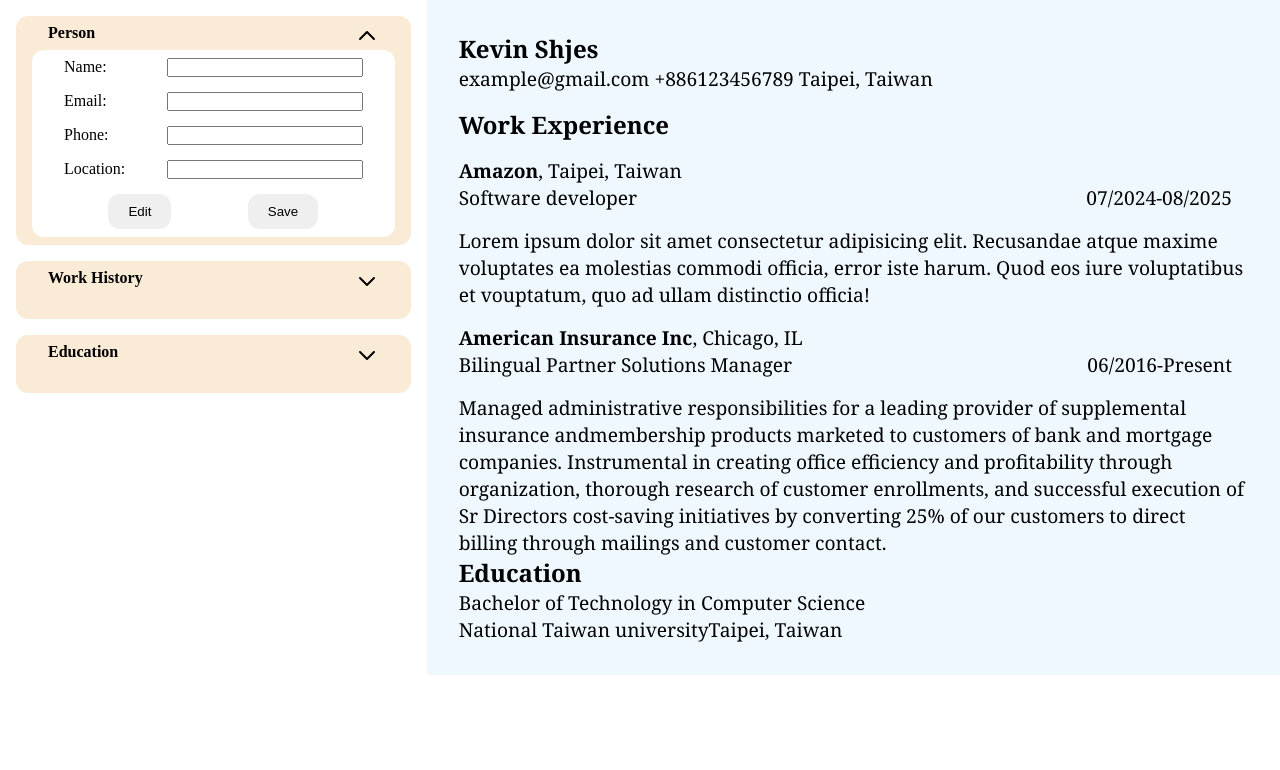
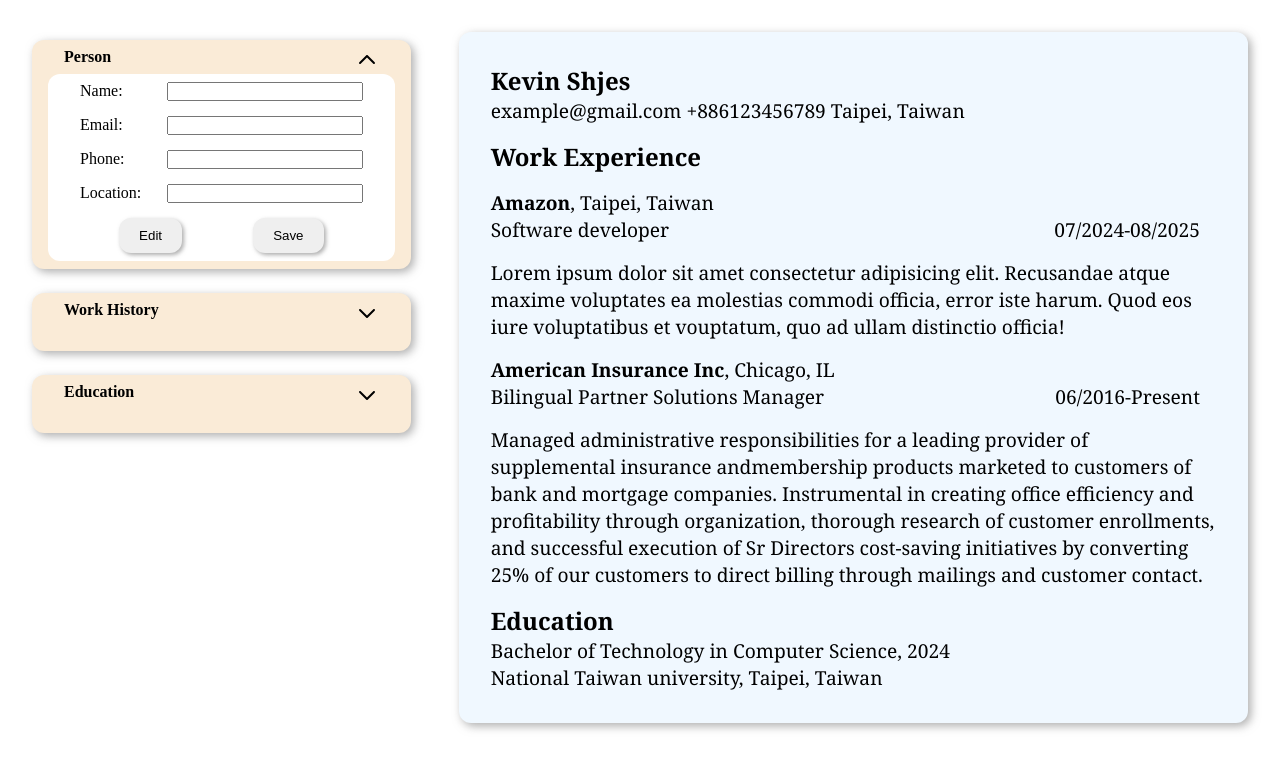
Before and after one commit to Sheepnore/TOP-ResumeGenerator, a React (Vite) app: page / in a window 1280 px wide. Shown: the top 770 px of the page. Built offline with nearby package versions, Linux system fonts and the light colour scheme.

Commit message:
some style changes in userinput and resume template

```diff
--- a/src/App.css
+++ b/src/App.css
@@ -16,12 +16,18 @@ body{
 
 .inputSection{
   grid-area: 1/1/2/2;
+  margin-left: 1rem;
+  margin-top: 1rem;
 }
 
 .template{
+  align-self: start;
   grid-area: 1/2/2/3;
   font-family: Georgia, 'Times New Roman', Times, serif;
   font-size: 1.2rem;
   background-color: aliceblue;
   padding: 2rem;
+  margin: 2rem;
+  border-radius: 12px;
+  filter: drop-shadow(3px 3px 5px rgba(147, 147, 147, 0.757));
 }
--- a/src/assets/data.js
+++ b/src/assets/data.js
@@ -27,7 +27,7 @@ export const educational = [
   {
     entryId: crypto.randomUUID(),
     degree: "Bachelor of Technology in Computer Science",
-    graduateYear: "07/2024",
+    graduateYear: "2024",
     university: "National Taiwan university",
     location: "Taipei, Taiwan",
   },
--- a/src/components/Education.jsx
+++ b/src/components/Education.jsx
@@ -86,7 +86,7 @@ export default function Education({ education, setEducation }) {
           />
         </div>
 
-        <div className="createEducation">
+        <div className="buttons">
           <button
             className="createEducation button"
             onClick={() => {
--- a/src/components/EducationEntryCard.jsx
+++ b/src/components/EducationEntryCard.jsx
@@ -1,6 +1,8 @@
+import "../styles/EducationEntryCard.css";
+
 export default function EducationEntryCard({
   degree,
-  graduated,
+  graduateYear,
   university,
   location,
 }) {
@@ -8,10 +10,12 @@ export default function EducationEntryCard({
     <>
       <div className="degree-info">
         <span className="degree">{degree}</span>
-        <span className="graduated">{graduated}</span>
+        {", "}
+        <span className="graduated">{graduateYear}</span>
       </div>
       <div className="university-info">
         <span className="university">{university}</span>
+        {", "}
         <span className="uni-location">{location}</span>
       </div>
     </>
--- a/src/components/ResumeTemplate.jsx
+++ b/src/components/ResumeTemplate.jsx
@@ -33,7 +33,7 @@ export default function ResumeTemplate({ person, education, work }) {
           <EducationEntryCard
             key={entry.entryId}
             degree={entry.degree}
-            graduated={entry.graduated}
+            graduateYear={entry.graduateYear}
             university={entry.university}
             location={entry.location}
           ></EducationEntryCard>
--- /dev/null
+++ b/src/styles/EducationEntryCard.css
@@ -0,0 +1,3 @@
+.education .university-info .university{
+
+}
--- a/src/styles/Personal.css
+++ b/src/styles/Personal.css
@@ -9,6 +9,7 @@
   border: none;
   cursor: pointer;
   transition: all 300ms ease;
+  filter: drop-shadow(2px 2px 2px rgba(147, 147, 147, 0.757));
 }
 
 .user-input .input-section .buttons button:hover{
--- a/src/styles/ResumeTemplate.css
+++ b/src/styles/ResumeTemplate.css
@@ -7,6 +7,10 @@
   text-align: left;
 }
 
+.education{
+  margin-top: 1rem;
+}
+
 h2{
   font-size: 1.5rem;
 }
--- a/src/styles/WorkHistory.css
+++ b/src/styles/WorkHistory.css
@@ -17,6 +17,7 @@
   border: none;
   cursor: pointer;
   transition: all 300ms ease;
+  filter: drop-shadow(2px 2px 2px rgba(147, 147, 147, 0.757));
 }
 
 .user-input .createWorkHistory .button:hover{
--- a/src/styles/userInput.css
+++ b/src/styles/userInput.css
@@ -1,8 +1,9 @@
 .user-input{
-  margin: 1rem;
+  margin: 1.5rem 1rem 1rem 1rem;
   padding: .5rem 1rem;
   border-radius: 12px;
   background-color: antiquewhite;
+  filter: drop-shadow(3px 3px 5px rgba(147, 147, 147, 0.757));
 }
 
 .user-input .toggle-bar{
```
